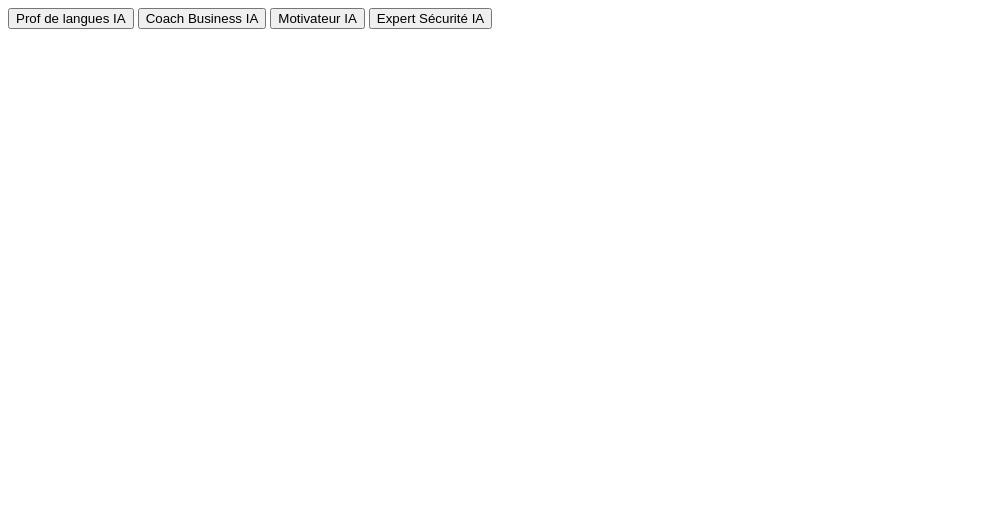
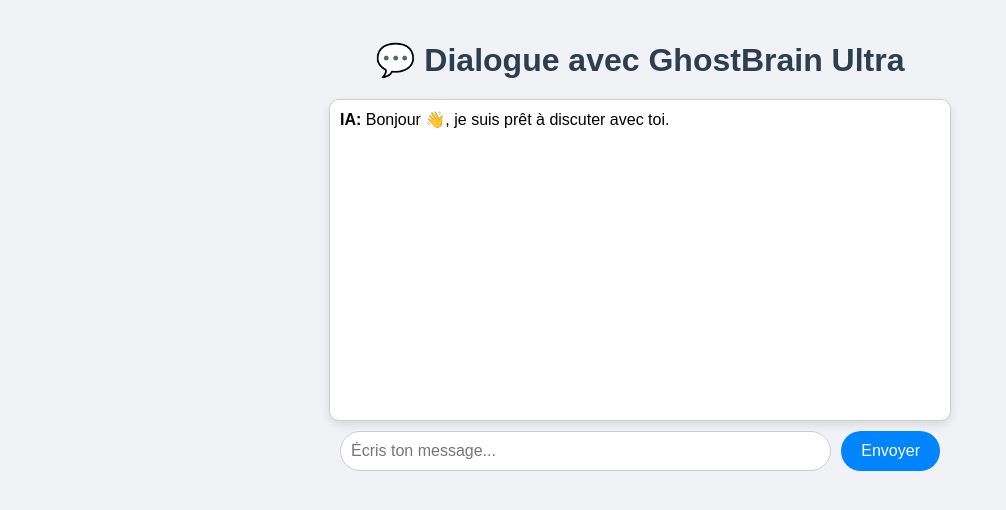
Before and after one commit to voltsoleil/ghostbrain-ultra, a plain HTML site: page index.html in a window 1280 px wide. Shown: the whole page, without its empty margins (0-1006 px from the left). Drawn offline with Linux system fonts and the light colour scheme.

Commit message:
Update index.html

```diff
--- a/index.html
+++ b/index.html
@@ -1,4 +1,23 @@
-<button class="mode-btn" data-mode="Prof de langues IA">Prof de langues IA</button>
-<button class="mode-btn" data-mode="Coach Business IA">Coach Business IA</button>
-<button class="mode-btn" data-mode="Motivateur IA">Motivateur IA</button>
-<button class="mode-btn" data-mode="Expert Sécurité IA">Expert Sécurité IA</button>
+<!DOCTYPE html>
+<html lang="fr">
+<head>
+  <meta charset="UTF-8" />
+  <meta name="viewport" content="width=device-width, initial-scale=1.0" />
+  <title>GhostBrain Ultra</title>
+  <link rel="stylesheet" href="styles.css" />
+</head>
+<body>
+  <h1>💬 Dialogue avec GhostBrain Ultra</h1>
+
+  <div id="dialogue" style="border:1px solid #ccc; padding:10px; margin-bottom:10px; height:300px; overflow-y:auto;">
+    <div><strong>IA:</strong> Bonjour 👋, je suis prêt à discuter avec toi.</div>
+  </div>
+
+  <form>
+    <input type="text" id="message" placeholder="Écris ton message..." required />
+    <button type="submit">Envoyer</button>
+  </form>
+
+  <script src="script.js"></script>
+</body>
+</html>
```
